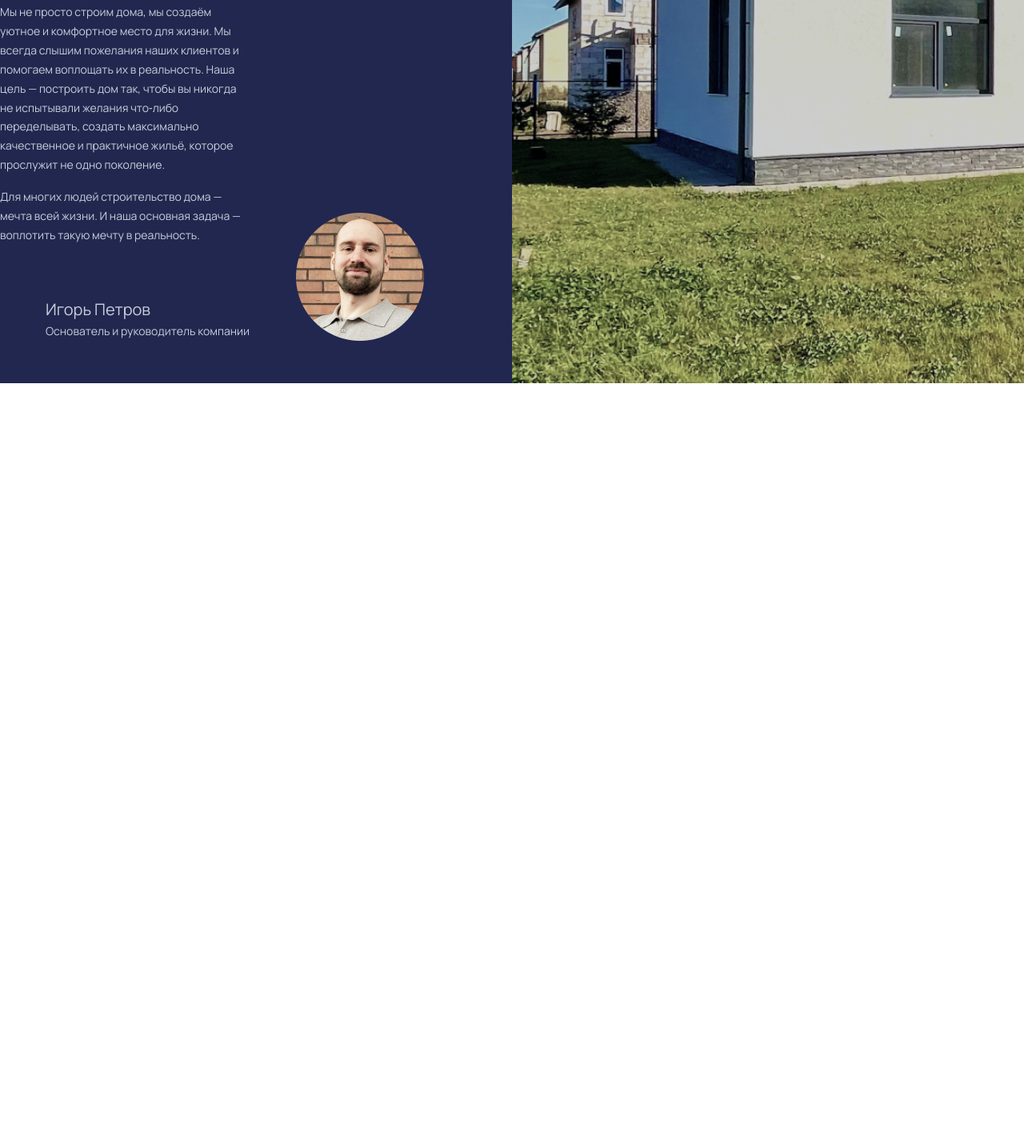
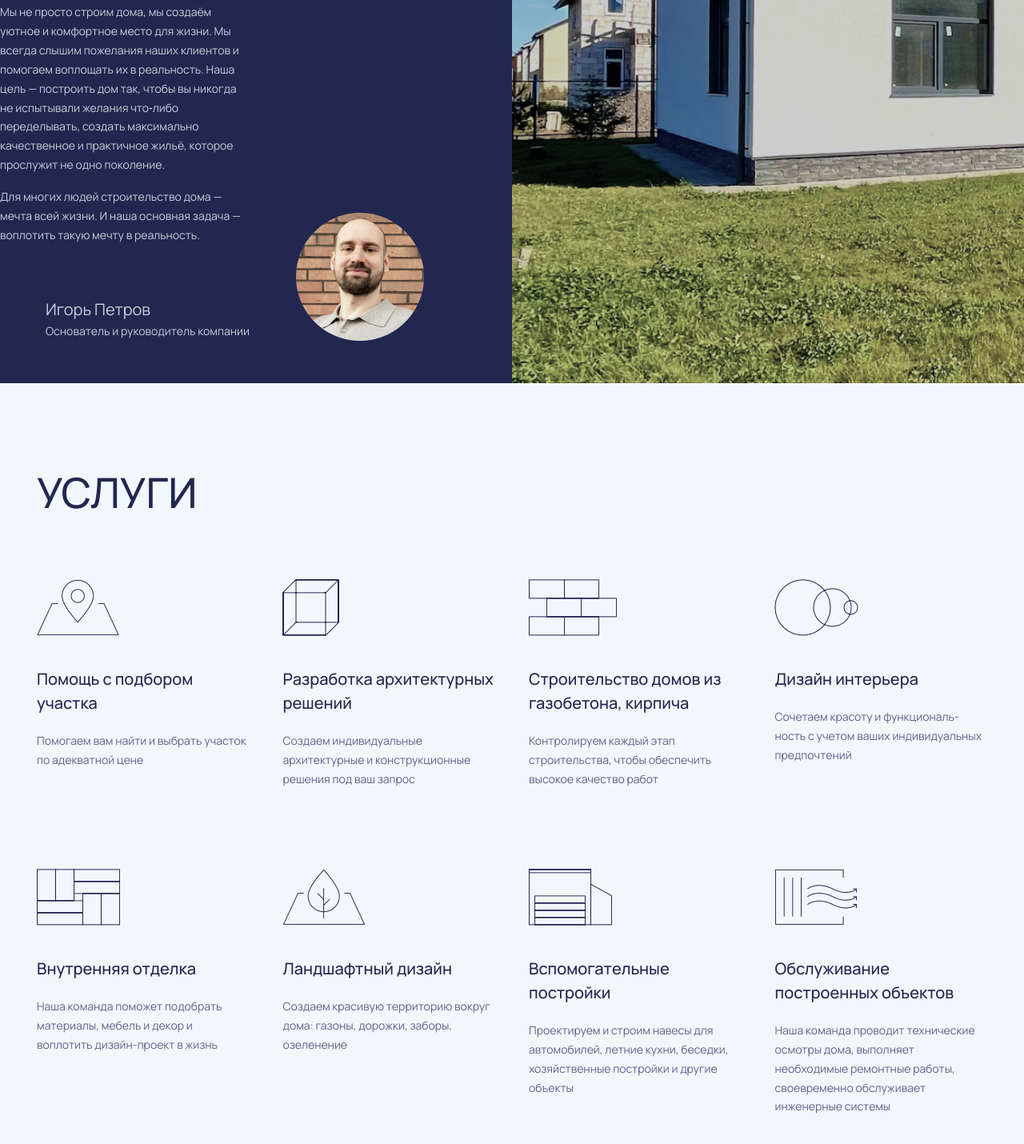
Before and after one commit to Hillel1408/petrov-founder, a website: page #src/index.html in a window 1280 px wide. Shown: the part 670-2100 px from the top of the page at 80% size. Before the commit the page ends 1149 px from the top, so only its background shows below. Drawn offline with nearby package versions, Linux system fonts and the light colour scheme; files that its build step writes are made by us from their sources; files whose address does not match are found by name; a web font is replaced by a local one.

Commit message:
services

```diff
--- /dev/null
+++ b/#src/html/services.html
@@ -0,0 +1,70 @@
+<div class="services">
+  <div class="container">
+    <h2 class="title">Услуги</h2>
+    <ul>
+      <li>
+        <b class="icon-11"></b>
+        <span>Помощь с подбором участка</span>
+        <p class="small-text">
+          Помогаем вам найти и выбрать участок по адекватной цене
+        </p>
+      </li>
+      <li>
+        <b class="icon-10"></b>
+        <span>Разработка архитектурных решений</span>
+        <p class="small-text">
+          Создаем индивидуальные архитектурные и конструкционные решения под ваш
+          запрос
+        </p>
+      </li>
+      <li>
+        <b class="icon-9"></b>
+        <span>Строительство домов из газобетона, кирпича</span>
+        <p class="small-text">
+          Контролируем каждый этап строительства, чтобы обеспечить высокое
+          качество работ
+        </p>
+      </li>
+      <li>
+        <b class="icon-8"></b>
+        <span>Дизайн интерьера</span>
+        <p class="small-text">
+          Сочетаем красоту и функциональ-ность с учетом ваших индивидуальных
+          предпочтений
+        </p>
+      </li>
+      <li>
+        <b class="icon-7"></b>
+        <span>Внутренняя отделка</span>
+        <p class="small-text">
+          Наша команда поможет подобрать материалы, мебель и декор и воплотить
+          дизайн-проект в жизнь
+        </p>
+      </li>
+      <li>
+        <b class="icon-6"></b>
+        <span>Ландшафтный дизайн</span>
+        <p class="small-text">
+          Создаем красивую территорию вокруг дома: газоны, дорожки, заборы,
+          озеленение
+        </p>
+      </li>
+      <li>
+        <b class="icon-5"></b>
+        <span>Вспомогательные постройки</span>
+        <p class="small-text">
+          Проектируем и строим навесы для автомобилей, летние кухни, беседки,
+          хозяйственные постройки и другие объекты
+        </p>
+      </li>
+      <li>
+        <b class="icon-4"></b>
+        <span>Обслуживание построенных объектов</span>
+        <p class="small-text">
+          Наша команда проводит технические осмотры дома, выполняет необходимые
+          ремонтные работы, своевременно обслуживает инженерные системы
+        </p>
+      </li>
+    </ul>
+  </div>
+</div>
--- a/#src/index.html
+++ b/#src/index.html
@@ -11,7 +11,7 @@
   </head>
   <body onclick>
     @@include('./html/header.html')
-    <main>@@include('./html/intro.html')</main>
+    <main>@@include('./html/intro.html')@@include('./html/services.html')</main>
     @@include('./html/footer.html')
     <script src="js/script.js"></script>
     <script src="js/swiper-bundle.min.js"></script>
--- a/#src/scss/globals.scss
+++ b/#src/scss/globals.scss
@@ -1,7 +1,14 @@
 .container {
-  max-width: 1532px;
+  max-width: 1228px;
   padding: 0 20px;
   margin: 0 auto;
+}
+.title {
+  font-weight: 500;
+  font-size: 52px;
+  line-height: 144%;
+  text-transform: uppercase;
+  color: #21274f;
 }
 .text {
   font-size: 16px;
--- /dev/null
+++ b/#src/scss/sections/services.scss
@@ -0,0 +1,35 @@
+.services {
+  padding-top: 100px;
+  background: #f2f7fc;
+  padding-bottom: 100px;
+  & > div {
+    & > ul {
+      margin-top: 70px;
+      display: grid;
+      grid-template-columns: 1fr 1fr 1fr 1fr;
+      column-gap: 42px;
+      row-gap: 100px;
+      & > li {
+        display: flex;
+        flex-direction: column;
+        gap: 20px;
+        & > b {
+          &::before {
+            font-size: 70px;
+            color: #21274f;
+          }
+        }
+        & > p {
+          color: #5d638b;
+        }
+        & > span {
+          font-weight: 500;
+          font-size: 20px;
+          line-height: 150%;
+          color: #21274f;
+          margin-top: 20px;
+        }
+      }
+    }
+  }
+}
--- a/#src/scss/style.scss
+++ b/#src/scss/style.scss
@@ -6,3 +6,4 @@
 @import "./sections/header";
 @import "./sections/intro";
 @import "./sections/footer";
+@import "./sections/services";
```
